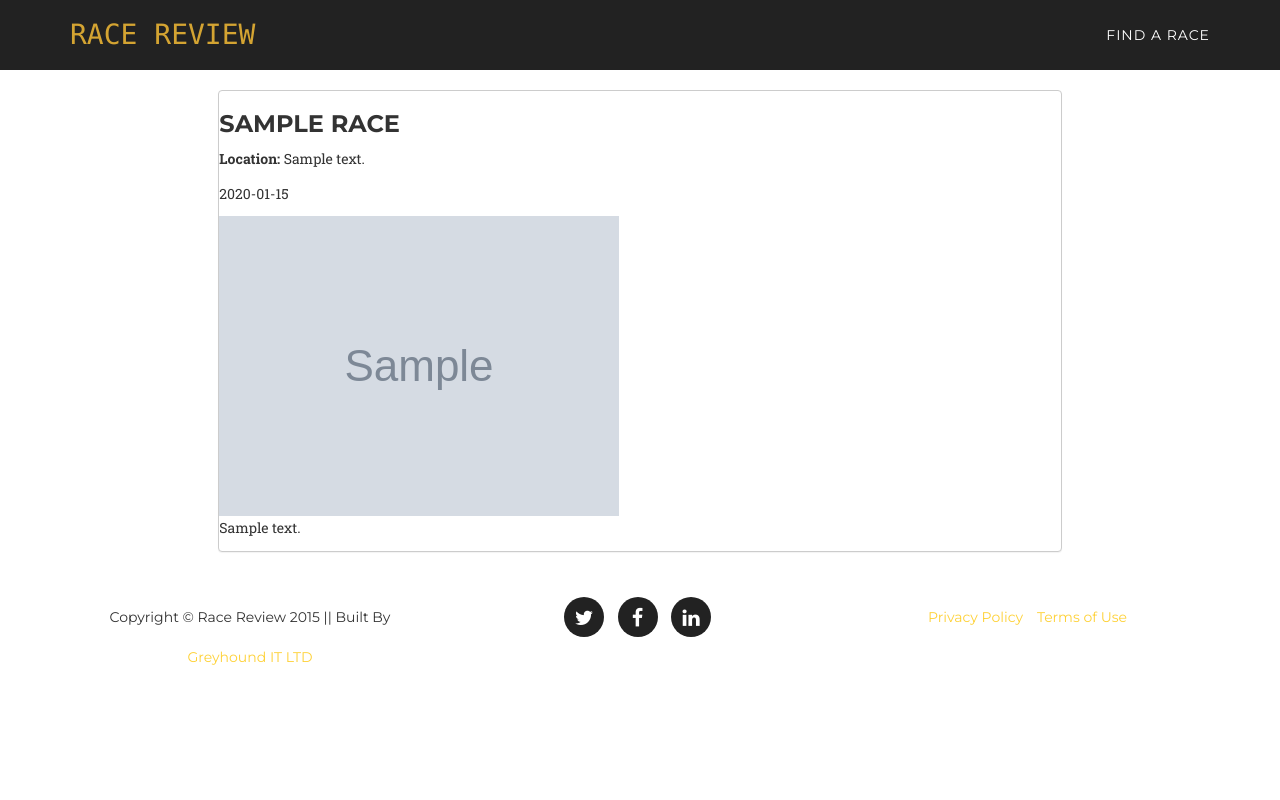
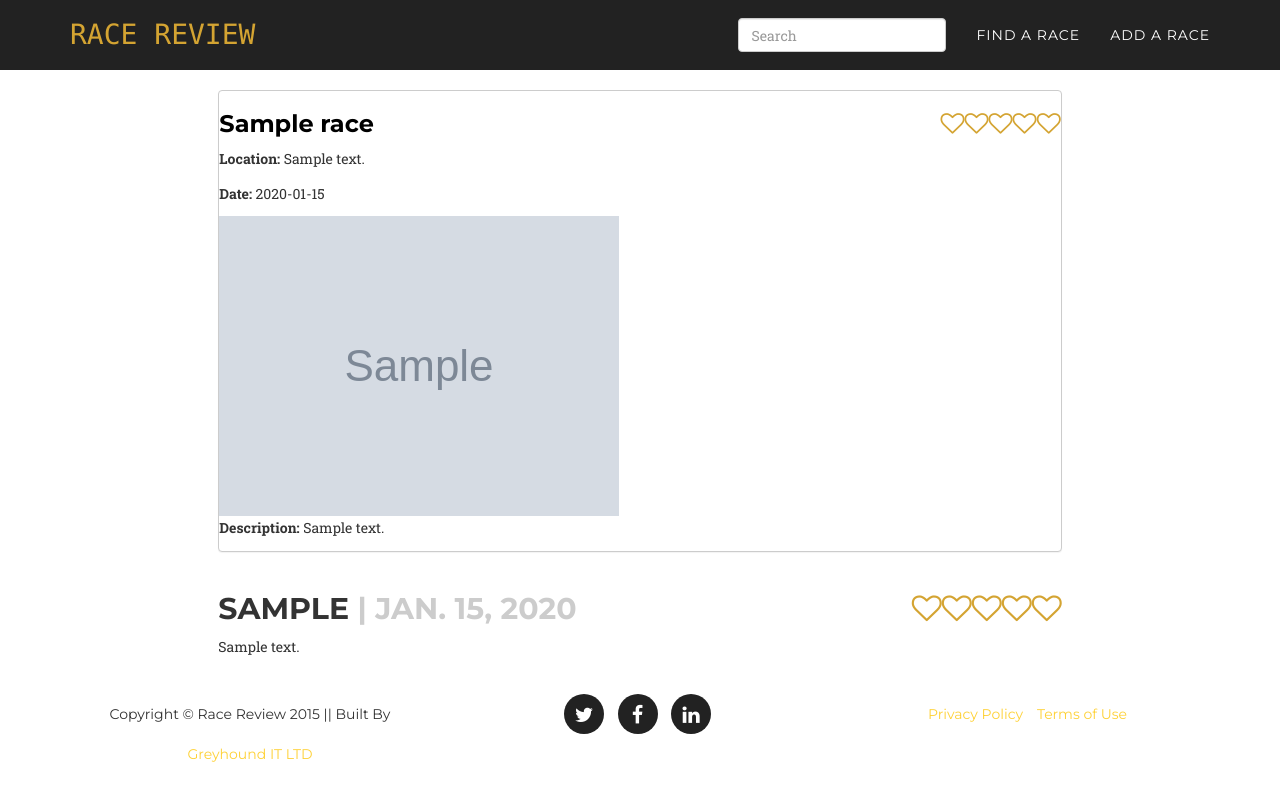
Before and after one commit to GreyhoundIt/racereviewapp, a Django app: page /race/1/detail/ in a window 1280 px wide. Run offline with Django 3.2, Linux system fonts and the light colour scheme; tables that the repository leaves empty hold one stand-in row (values such as "Sample post"); grey boxes marked "Sample" are stand-in pictures; some libraries are stand-ins or nearby versions; some web fonts are replaced.

Commit message:
Search and stars added

```diff
--- a/core/admin.py
+++ b/core/admin.py
@@ -2,3 +2,4 @@
 import core.models as coremodels
 # Register your models here.
 admin.site.register(coremodels.Race)
+admin.site.register(coremodels.Review)
--- a/core/models.py
+++ b/core/models.py
@@ -1,7 +1,18 @@
 from django.db import models
 from django.core.urlresolvers import reverse
+from django.contrib.auth.models import User
+from django.db.models import Avg
 import os
 import uuid
+
+RATING_CHOICES = (
+	(0, 'None'),
+	(1, '*'),
+	(2, '**'),
+	(3, '***'),
+	(4, '****'),
+	(5, '*****'),
+	)
 
 def upload_to_location(instance, filename):
     blocks = filename.split('.')
@@ -25,3 +36,21 @@
 
 	def get_absolute_url(self):
 		return reverse(viewname='race_list', args=[self.id])
+
+	def get_average_rating(self):
+		average = self.review_set.all().aggregate(Avg('rating'))['rating__avg']
+		if average == None:
+			return average
+		else:
+			return int(average)
+
+
+	def get_reviews(self):
+		return self.review_set.all()
+
+class Review(models.Model):
+	race = models.ForeignKey(Race)
+	user = models.ForeignKey(User)
+	description = models.TextField(null=True, blank=True)
+	rating = models.IntegerField(choices=RATING_CHOICES, null=True, blank=True)
+	created_at = models.DateTimeField(auto_now_add=True)
--- a/core/urls.py
+++ b/core/urls.py
@@ -6,4 +6,6 @@
 	url(r'^$', coreviews.LandingView.as_view()),
 	url(r'race/$', coreviews.RaceListView.as_view()),
 	url(r'race/(?P<pk>\d+)/detail/$', coreviews.RaceDetailView.as_view(), name='race_list'),
+	url(r'race/create/$', coreviews.RaceCreateView.as_view()),
+	url(r'search/$', coreviews.SearchRaceListView.as_view()),
 	)
--- a/core/views.py
+++ b/core/views.py
@@ -2,6 +2,7 @@
 from django.views.generic import TemplateView
 from django.views.generic.list import ListView
 from django.views.generic.detail import DetailView
+from django.views.generic.edit import CreateView
 import core.models as coremodels
 # Create your views here.
 
@@ -12,7 +13,18 @@
 	model = coremodels.Race
 	template_name = 'race/list.html'
 
+class SearchRaceListView(RaceListView):
+
+	def get_queryset(self):
+		incoming_data = self.request.GET.get('query', '')
+		return coremodels.Race.objects.filter(title__icontains=incoming_data)
+
 class RaceDetailView(DetailView):
 	model = coremodels.Race
 	template_name = 'race/detail.html'
 	context_object_name = 'race'
+
+class RaceCreateView(CreateView):
+	model = coremodels.Race
+	template_name = 'base/form.html'
+	fields = "__all__"
--- a/racereviewapp/settings.py
+++ b/racereviewapp/settings.py
@@ -41,6 +41,7 @@
     'django.contrib.messages',
     'django.contrib.staticfiles',
     'core',
+    'widget_tweaks',
 )
 
 MIDDLEWARE_CLASSES = (
--- a/templates/base/index.html
+++ b/templates/base/index.html
@@ -68,6 +68,8 @@
                     </li> -->
                     {% endblock %}
                 </ul>
+                {% block search %}
+                {% endblock %}
             </div>
             <!-- /.navbar-collapse -->
         </div>
@@ -234,8 +236,7 @@
     <script src="{% static "js/cbpAnimatedHeader.js" %}"></script>
 
     <!-- Contact Form JavaScript -->
-    <script src="{% static "js/jqBootstrapValidation.js" %}"></script>
-    <script src="{% static "js/contact_me.js" %}"></script>
+
 
     <!-- Custom Theme JavaScript -->
     <script src="{% static "js/agency.js" %}"></script>
--- /dev/null
+++ b/templates/base/rating.html
@@ -0,0 +1,15 @@
+<div class="coffeed-rating">
+{% if rating == 1 %}
+<i class="fa fa-heart"></i><i class="fa fa-heart-o"></i><i class="fa fa-heart-o"></i><i class="fa fa-heart-o"></i><i class="fa fa-heart-o"></i>
+{% elif rating == 2 %}
+<i class="fa fa-heart"></i><i class="fa fa-heart"></i><i class="fa fa-heart-o"></i><i class="fa fa-heart-o"></i><i class="fa fa-heart-o"></i>
+{% elif rating == 3 %}
+<i class="fa fa-heart"></i><i class="fa fa-heart"></i><i class="fa fa-heart"></i><i class="fa fa-heart-o"></i><i class="fa fa-heart-o"></i>
+{% elif rating == 4 %}
+<i class="fa fa-heart"></i><i class="fa fa-heart"></i><i class="fa fa-heart"></i><i class="fa fa-heart"></i><i class="fa fa-heart-o"></i>
+{% elif rating == 5 %}
+<i class="fa fa-heart"></i><i class="fa fa-heart"></i><i class="fa fa-heart"></i><i class="fa fa-heart"></i><i class="fa fa-heart"></i>
+{% else %}
+<i class="fa fa-heart-o"></i><i class="fa fa-heart-o"></i><i class="fa fa-heart-o"></i><i class="fa fa-heart-o"></i><i class="fa fa-heart-o"></i>
+{% endif %}
+</div>
--- /dev/null
+++ b/templates/base/review.html
@@ -0,0 +1,10 @@
+<div class="row">
+	 <div class="col-md-8">
+	 <h2>{{ review.user.get_username }} <a class="subheading"> | {{ review.created_at | date }}</a></h2>
+	 </div>
+	 <div class="col-md-4 text-right">
+	 <h2>{% include 'base/rating.html' with rating=review.rating %}</h2>
+	 </div>
+
+</div>
+<p>{{ review.description }}</p>
--- a/templates/base/theme.html
+++ b/templates/base/theme.html
@@ -4,6 +4,17 @@
 <li>
 	<a class="page-scroll" href="/race">Find A Race</a>
 </li>
+<li>
+ <a class="page-scroll" href="/race/create/">Add a Race</a>
+ </li>
+{% endblock %}
+
+{% block search %}
+<form action="/search/" class="navbar-form navbar-right" method="get">
+ <div class="form-group">
+ <input type="text" placeholder="Search" class="form-control" name="query"></input>
+ </div>
+</form>
 {% endblock %}
 
 {% block main_content %}
--- a/templates/race/detail.html
+++ b/templates/race/detail.html
@@ -7,14 +7,24 @@
 
 	<div class="col-md-8">
 		<div class="panel">
-			<h3>{{ race.title }}</h3>
+			<div class='row'>
+					 <div class="col-md-8">
+					 <h3><a href="{{ race.get_absolute_url }}">{{ race.title }}</a></h3>
+					 </div>
+					 <div class="col-md-4 text-right">
+					 <h3>{% include 'base/rating.html' with rating=race.get_average_rating %}</h3>
+					 </div>
+				</div>
 			{% if race.address %} <p><b>Location: </b>{{ race.address }}</p> {% endif %}
-			{% if race.date %} <p> {{race.date}} </p> {% endif %}
+			{% if race.date %} <p><b>Date: </b> {{race.date}} </p> {% endif %}
 			{% if race.image_file %}
 			<img class="img-responsive" src="{{ race.image_file.url}}"></img>
 			{% endif %}
-			<p>{{ race.description }}</p>
+			<p><b>Description: </b>{{ race.description }}</p>
 		</div>
+		{% for review in race.get_reviews %}
+		{% include 'base/review.html' with race=race %}
+		{% endfor %}
 	</div>
 	<div class="col-md-2">
 	</div>
```
Also changed, not shown: templates/base/form.html (added, +32 -0 lines), templates/race/list.html (+16 -6 lines), core/migrations/0004_review.py (added), core/migrations/0005_auto_20150717_1354.py (added), 3 other files.
